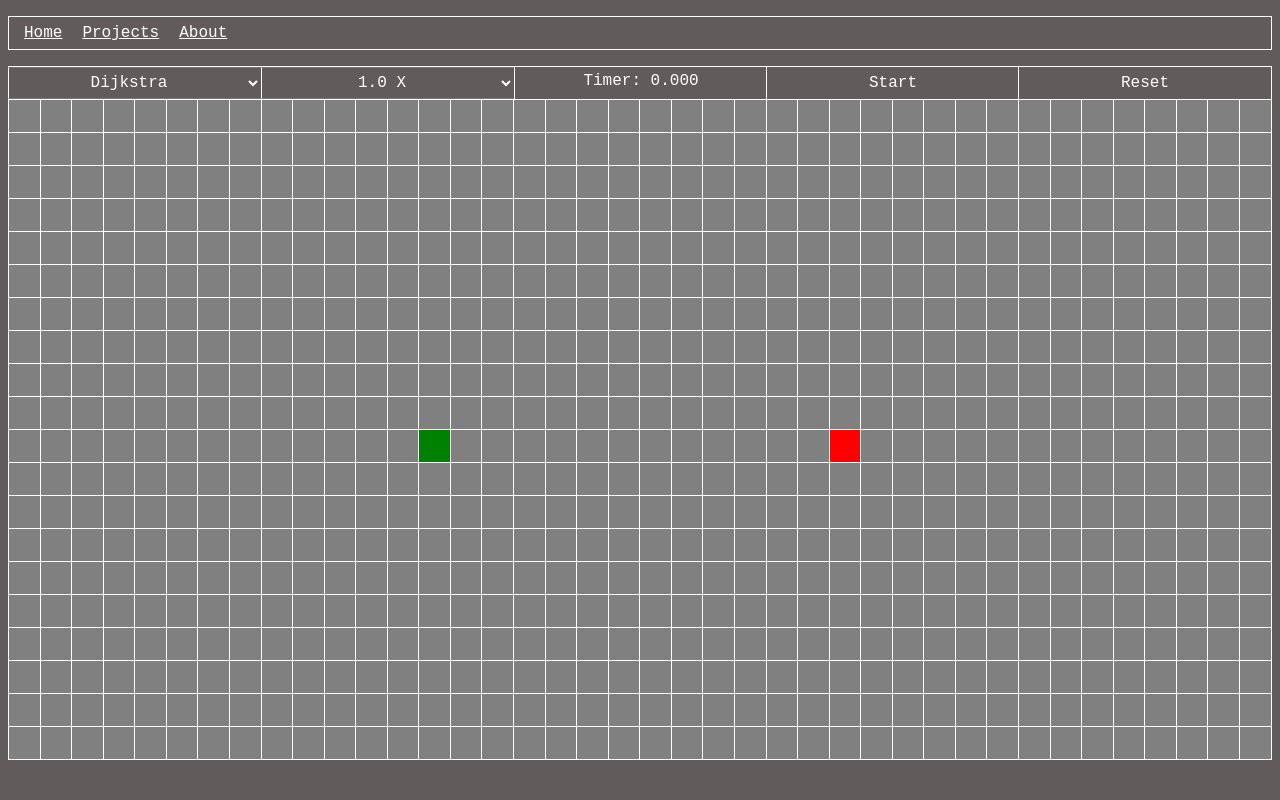
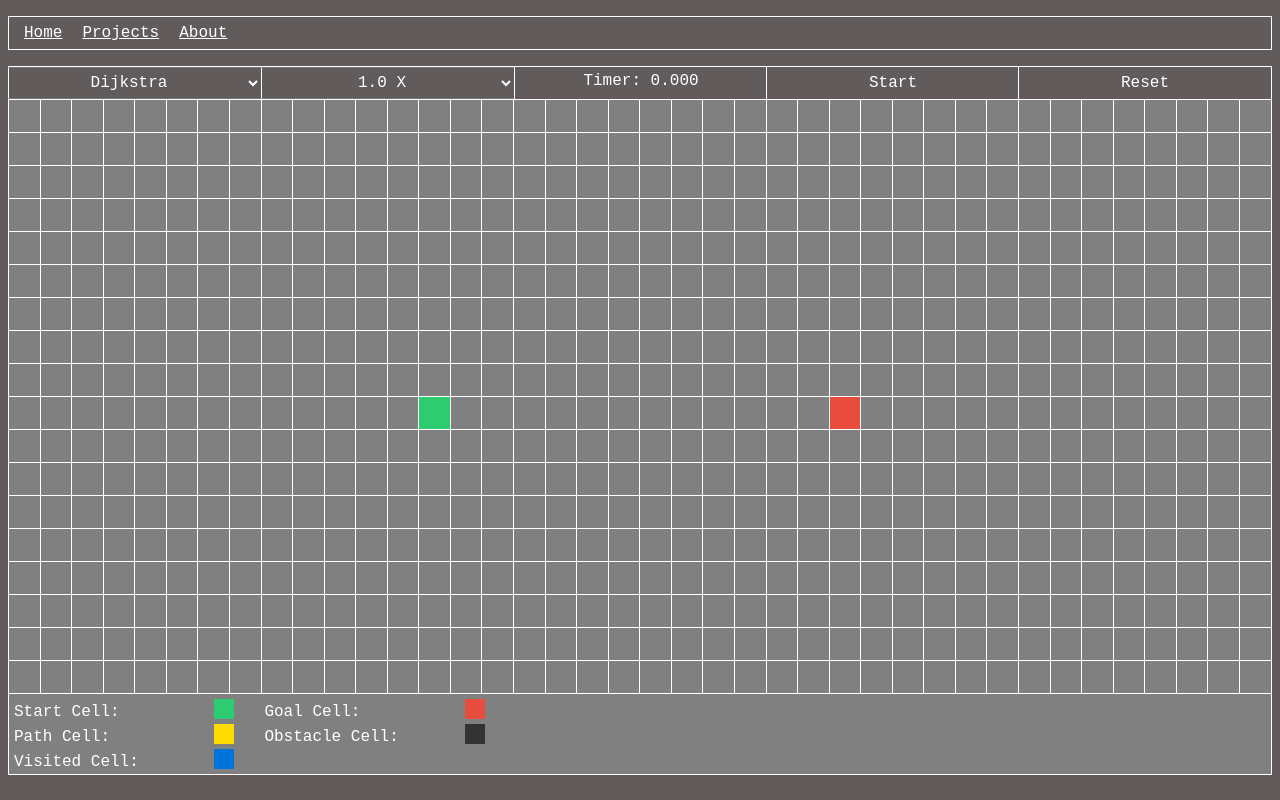
Before and after one commit to Chuck-ie/chuckie-frontend, a Vue app: page /Projects/Pathfinding in a window 1280 px wide. Built offline with nearby package versions, Linux system fonts and the light colour scheme.

Commit message:
added cell descriptions for the pathing game in a legends below the gamegrid

```diff
--- a/src/App.vue
+++ b/src/App.vue
@@ -8,6 +8,8 @@ import Navbar from "@/components/Navbar.vue";
 </template>
 
 <style>
+@import url("@/assets/colors.css");
+
 body {
     background-color: #615b5b;
 }
--- /dev/null
+++ b/src/assets/colors.css
@@ -0,0 +1,8 @@
+
+:root {
+    --start-color: #2ecc71;
+    --goal-color: #e74c3c;
+    --visited-color: #0074D9;
+    --obstacle-color: #333333;
+    --path-color: #ffdc00
+}
--- /dev/null
+++ b/src/components/visualizer/Legend.vue
@@ -0,0 +1,41 @@
+<script setup lang="ts">
+import CellDescription from './pathing/CellDescription.vue';
+//import CellDescription from "@/components/visualizer/CellDescription.vue";
+</script>
+
+<template>
+    <div class="legendContainer">
+
+        <div class="cellDescriptions">
+            <CellDescription :color-variable="'var(--start-color)'" :description-text="'Start Cell'"/>
+            <CellDescription :color-variable="'var(--goal-color)'" :description-text="'Goal Cell'"/>
+            <CellDescription :color-variable="'var(--path-color)'" :description-text="'Path Cell'"/>
+            <CellDescription :color-variable="'var(--obstacle-color)'" :description-text="'Obstacle Cell'"/>
+            <CellDescription :color-variable="'var(--visited-color)'" :description-text="'Visited Cell'"/>
+        </div>
+
+    </div>
+</template>
+
+<style scoped>
+
+.legendContainer {
+    align-items: center;
+    position: relative;
+    width: calc(100% - 12px);
+    height: 100%;
+    background-color: grey;
+    border: 1px solid white;
+    margin-top: -1px;
+    padding-top: 5px;
+    padding-left: 5px;
+    padding-right: 5px;
+}
+
+.cellDescriptions {
+    display: flex;
+    flex-wrap: wrap;
+    width: calc(40%);
+}
+
+</style>
--- a/src/components/visualizer/Pathingfield.vue
+++ b/src/components/visualizer/Pathingfield.vue
@@ -20,7 +20,7 @@ function setGamesize(): void {
 
     gameGrid.value = []
     Colorizer.setIsRunning(false);
-    const availableHeight:number = window.innerHeight * 0.8;
+    const availableHeight:number = window.innerHeight * 0.75;
     const cellWidth:number = (window.innerWidth / 5) / 8;
 
     const columns:number = Math.floor(window.innerWidth / cellWidth);
@@ -206,28 +206,28 @@ td {
 }
 
 .start {
-    background-color: green;
+    background-color: var(--start-color);
 }
 
 .goal {
-    background-color: red;
+    background-color: var(--goal-color);
 }
 
 .obstacle {
-    background-color: black;
+    background-color: var(--obstacle-color);
 }
 
 .visitedColor {
-    background-color: #085792;
+    background-color: var(--visited-color);
 }
 
 .pathColor {
-    background-color: #ffedbb;
+    background-color: var(--path-color);
 }
 
 @keyframes visitedAnimation {
     from {background-color: grey;}
-    to {background-color: #085792;}
+    to {background-color: var(--visited-color);}
 }
 
 .visited {
@@ -238,8 +238,8 @@ td {
 }
 
 @keyframes pathAnimation {
-    from {background-color: #085792;}
-    to {background-color: #ffedbb;}
+    from {background-color: var(--visited-color);}
+    to {background-color: var(--path-color);}
 }
 
 .path {
--- a/src/components/visualizer/SettingsMenu.vue
+++ b/src/components/visualizer/SettingsMenu.vue
@@ -113,7 +113,6 @@ button:hover {
     flex: 1;
     background: none;
     border-left: 1px solid white;
-    /*min-width: 130px;*/
     font-family: inherit;
     font-size: inherit;
     margin-left: -1px;
--- /dev/null
+++ b/src/components/visualizer/pathing/CellDescription.vue
@@ -0,0 +1,49 @@
+<script setup lang="ts">
+defineProps(["colorVariable", "descriptionText"])
+
+</script>
+
+<template>
+
+    <div class="flexContainer">
+        <div class="flexItem description">{{ descriptionText }}:</div>
+        <div class="flexItem icon">
+            <span :style="{backgroundColor: colorVariable}"></span>
+        </div>
+    </div>
+
+</template>
+
+<style scoped>
+
+.flexContainer {
+    position: relative;
+    display: flex;
+    flex-wrap: wrap;
+    width: 50%;
+    min-width: 200px;
+    height: 25px;
+    align-items: center;
+    justify-content: center;
+}
+
+.flexItem {
+    display: inline-block;
+    margin: 0;
+}
+
+.description {
+    width: 80%;
+}
+
+.icon {
+    width: 20%;
+}
+
+span {
+    display: inline-block;
+    width: 20px;
+    height: 20px;
+}
+
+</style>
--- a/src/pages/Projects/Pathfinding/index.vue
+++ b/src/pages/Projects/Pathfinding/index.vue
@@ -1,6 +1,7 @@
 <script setup lang="ts">
 import SettingsMenu from "@/components/visualizer/SettingsMenu.vue";
 import Pathingfield from "@/components/visualizer/Pathingfield.vue";
+import Legend from "@/components/visualizer/Legend.vue";
 import { ref } from "vue";
 import { Colorizer } from "@/constants/Colorizer";
 import { PathingAlgorithms } from "@/constants/interfaces";
@@ -23,6 +24,8 @@ const pathingfield = ref();
         ref="pathingfield"
         @finished="() => settingsMenu.stopGame()"/>
 
+    <Legend/>
+
 </template>
 
 <style scoped></style>
```
